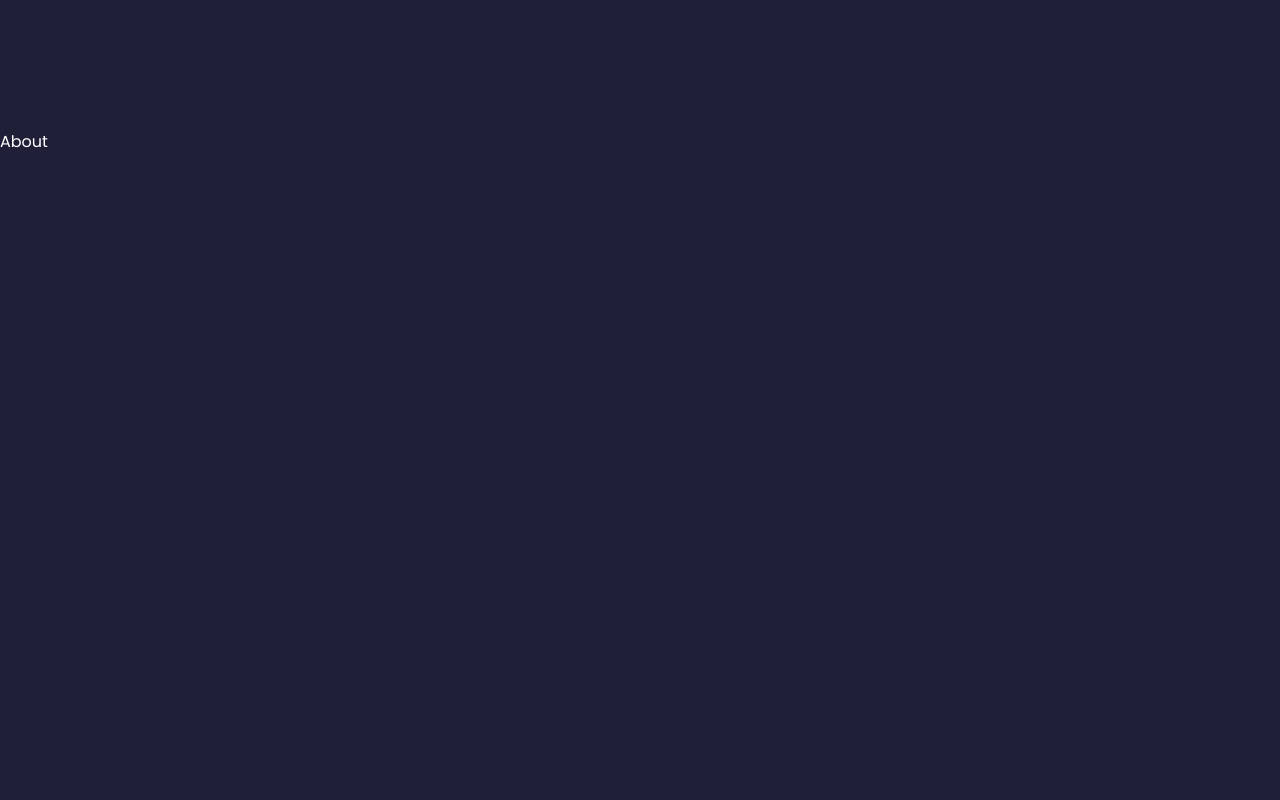
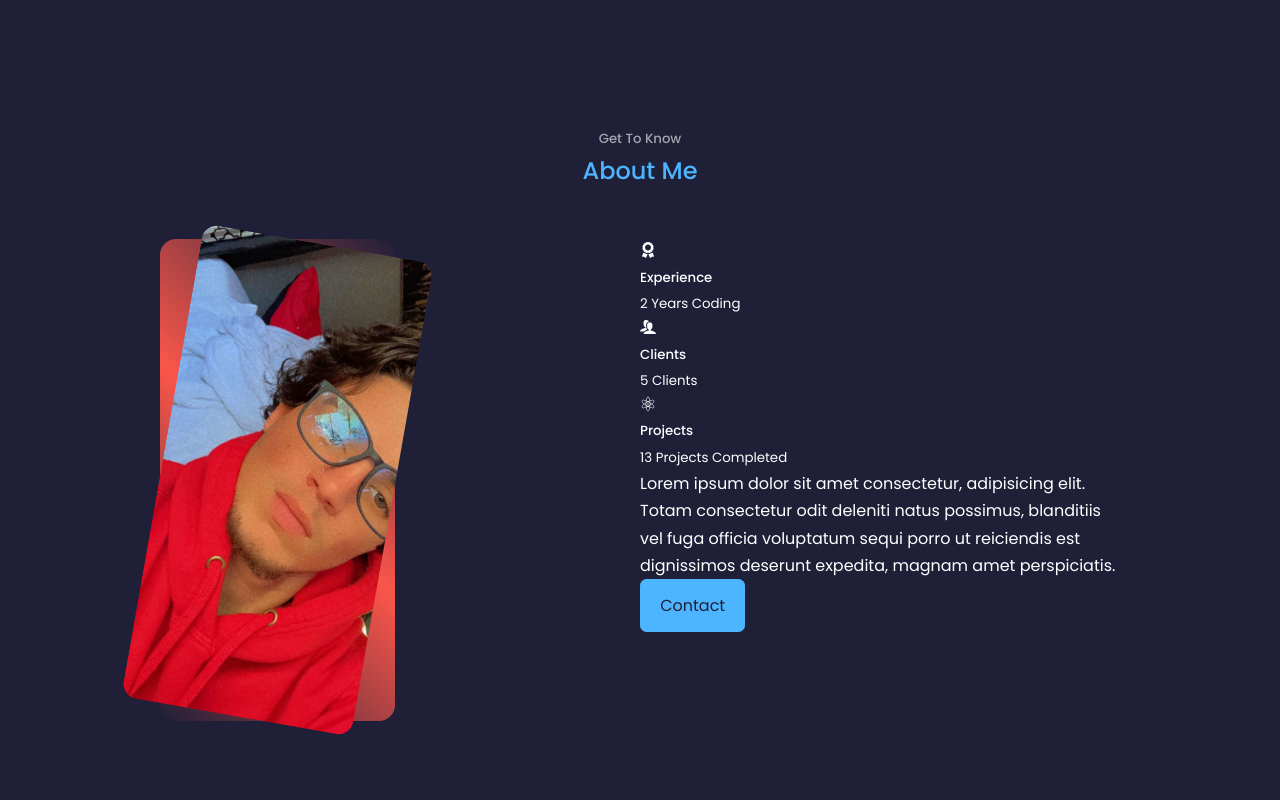
Before and after one commit to Arecio3/areciocodes, a React (Create React App) app: page / in a window 1280 px wide. Shown: the part 800-1600 px from the top of the page. Built offline with nearby package versions, Linux system fonts and the light colour scheme.

Commit message:
added cool animation in about page

```diff
--- a/src/components/about/About.jsx
+++ b/src/components/about/About.jsx
@@ -1,10 +1,46 @@
-import React from 'react'
-import './about.css'
+import React from "react";
+import "./about.css";
+import ME from "../../assets/meWithABack.JPG";
+import { FaAward } from "react-icons/fa";
+import { ImUsers } from "react-icons/im";
+import { GiAtom } from "react-icons/gi";
 
 const About = () => {
   return (
-    <section id='about'>About</section>
-  )
-}
+    <section id="about">
+      <h5>Get To Know</h5>
+      <h2>About Me</h2>
 
-export default About
+      <div className="container about__container">
+        <div className="about__me">
+          <div className="about__me-image">
+            <img src={ME} alt="" />
+          </div>
+        </div>
+        <div className="about__content">
+          <div className="about__cards">
+            <article className="about__card">
+              <FaAward className="about__icon"/>
+              <h5>Experience</h5>
+              <small>2 Years Coding</small>
+            </article>
+            <article className="about__card">
+              <ImUsers className="about__icon"/>
+              <h5>Clients</h5>
+              <small>5 Clients</small>
+            </article>
+            <article className="about__card">
+              <GiAtom className="about__icon"/>
+              <h5>Projects</h5>
+              <small>13 Projects Completed</small>
+            </article>
+          </div>
+          <p>Lorem ipsum dolor sit amet consectetur, adipisicing elit. Totam consectetur odit deleniti natus possimus, blanditiis vel fuga officia voluptatum sequi porro ut reiciendis est dignissimos deserunt expedita, magnam amet perspiciatis.</p>
+          <a href="#contact" className="btn btn-primary">Contact</a>
+        </div>
+      </div>
+    </section>
+  );
+};
+
+export default About;
--- a/src/components/about/about.css
+++ b/src/components/about/about.css
@@ -0,0 +1,37 @@
+.about__container {
+    display: grid;
+    /* Left, Right */
+    grid-template-columns: 35% 50%;
+    gap: 15%;
+}
+
+.about__me {
+    width:70%;
+    /* Height and Width always the same */
+    aspect-ratio: 1/1;
+    border-radius: 1rem;
+    background: linear-gradient(
+        45deg,
+        transparent,
+        #FA564A,
+        transparent
+    );
+}
+
+.about__me-image {
+    position: relative;
+    border-radius: 1rem;
+    overflow: hidden;
+    transform: rotate(10deg);
+    width: 100%;
+    transition: var(--transition);
+    border: 1px solid transparent;
+}
+
+.about__me > img {
+    filter: sepia(40%);
+}
+
+.about__me-image:hover {
+    transform: rotate(0deg);
+}
```
